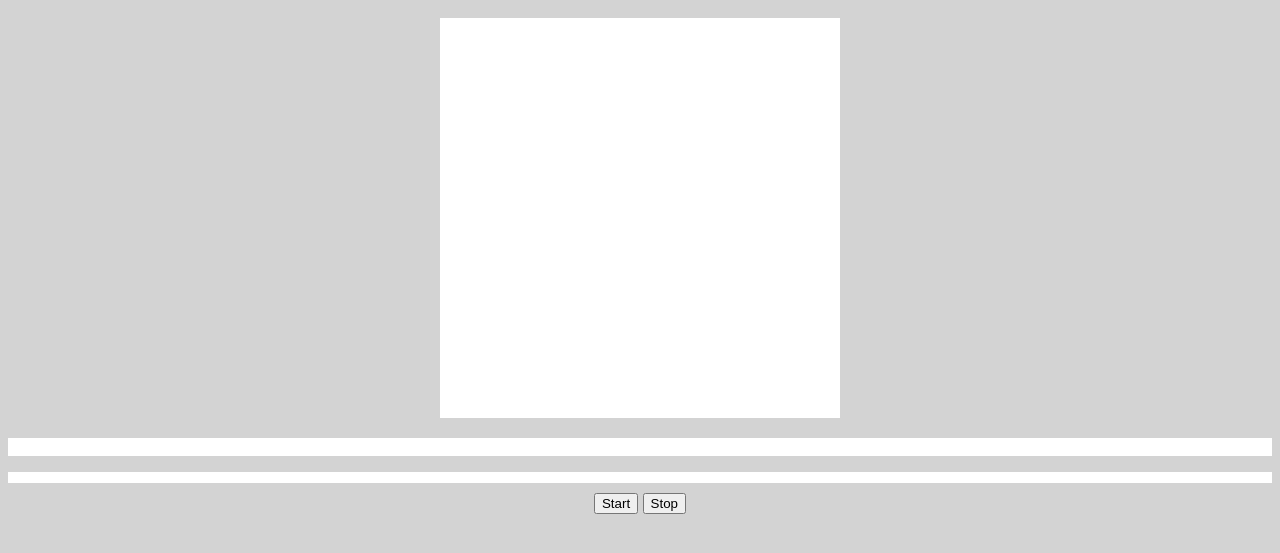
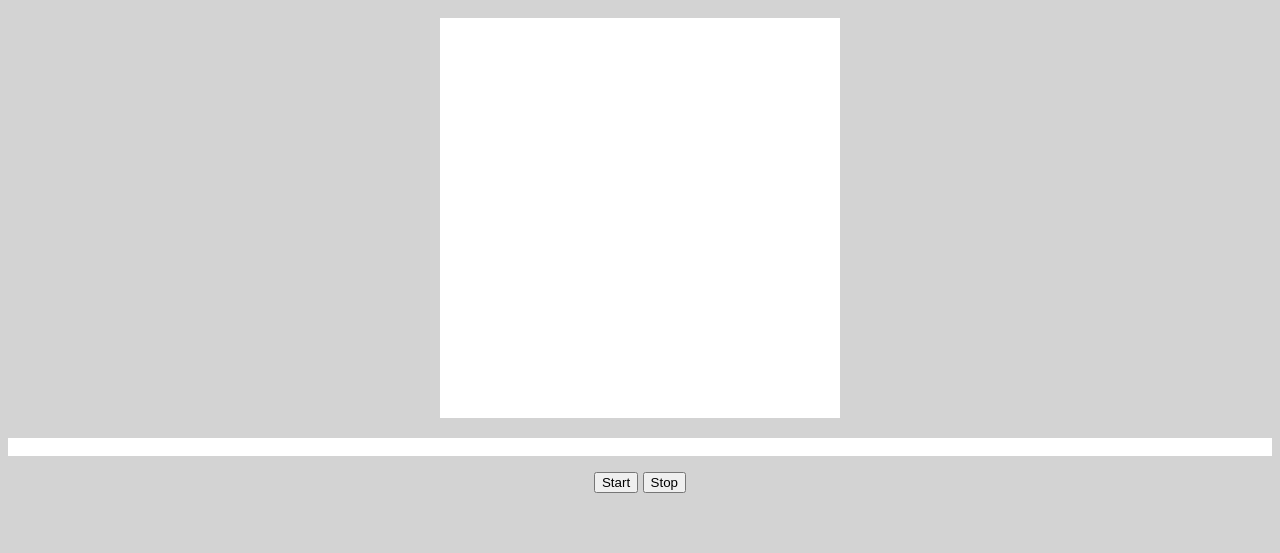
Before and after one commit to alistairmcmillan/JSBill, a plain HTML site: page index.html in a window 1280 px wide. Shown: the part 97-650 px from the top of the page. Drawn offline with Linux system fonts and the light colour scheme.

Commit message:
Removed errors <p> now that I'm using console.

```diff
--- a/game.js
+++ b/game.js
@@ -189,8 +189,6 @@ function Game_update() {
 		break;
 	case STATE_BETWEEN:
 		UI_set_cursor(defaultcursor);
-//		$('p#errors').empty();
-//		$('p#errors').append("After Level  "+level+"\nScore: "+score);
 //		sprintf(str, "After Level %d:\nScore: %d", level, score);
 //		UI_update_dialog(DIALOG_SCORE, str);
 //		UI_popup_dialog(DIALOG_SCORE);
--- a/index.html
+++ b/index.html
@@ -83,8 +83,6 @@ It appears that your browser doesn't support the canvas element.
 
 <p id="scoreboard" style="background-color:white;color:black;">&nbsp;</p>
 
-<p id="errors" style="background-color:white;color:black;font-size:10px;">&nbsp;</p>
-
 <script type="text/javascript" src="util.js"></script>
 <script type="text/javascript" src="ui.js"></script>
 <script type="text/javascript" src="scorelist.js"></script>
```
